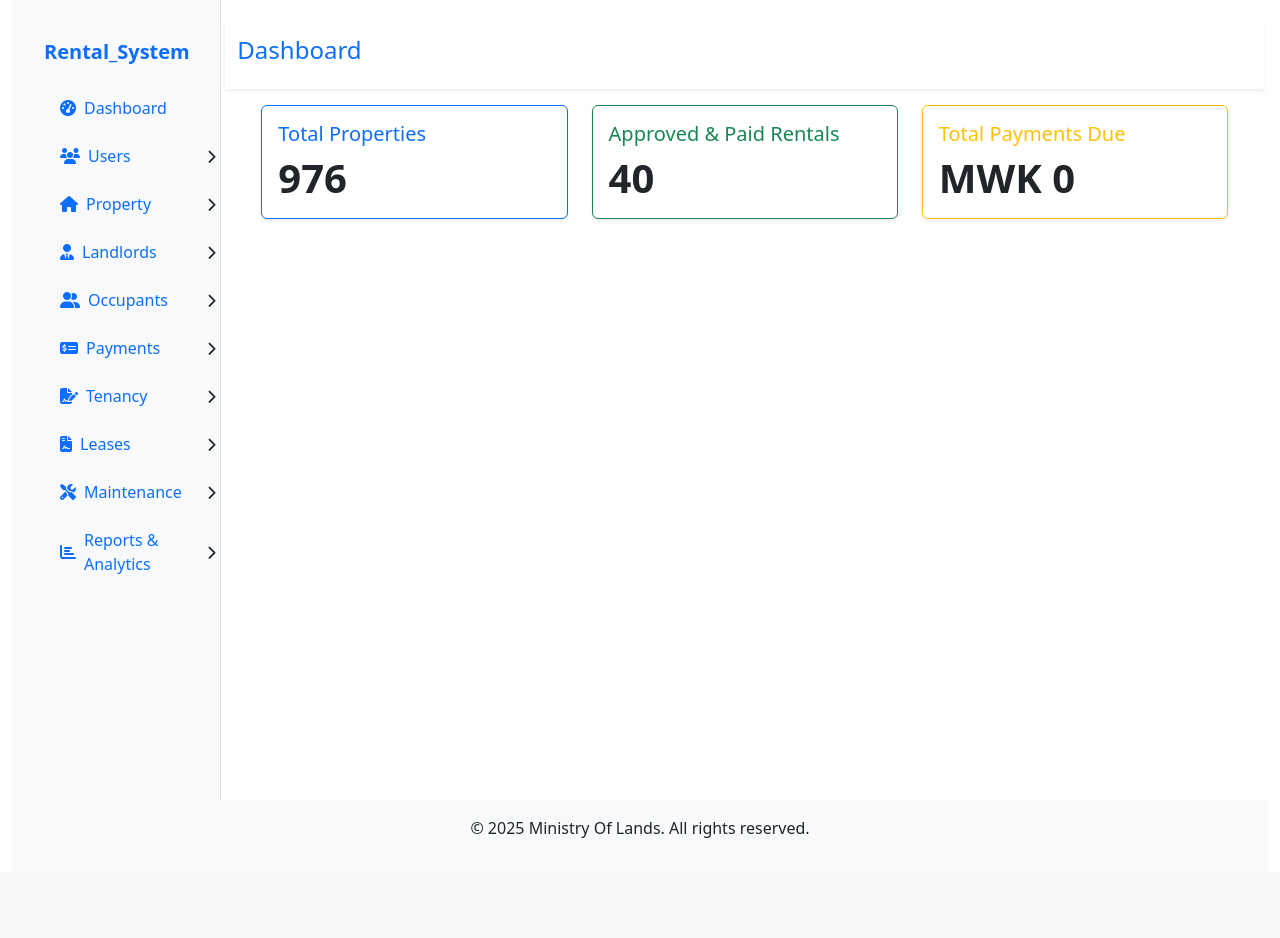
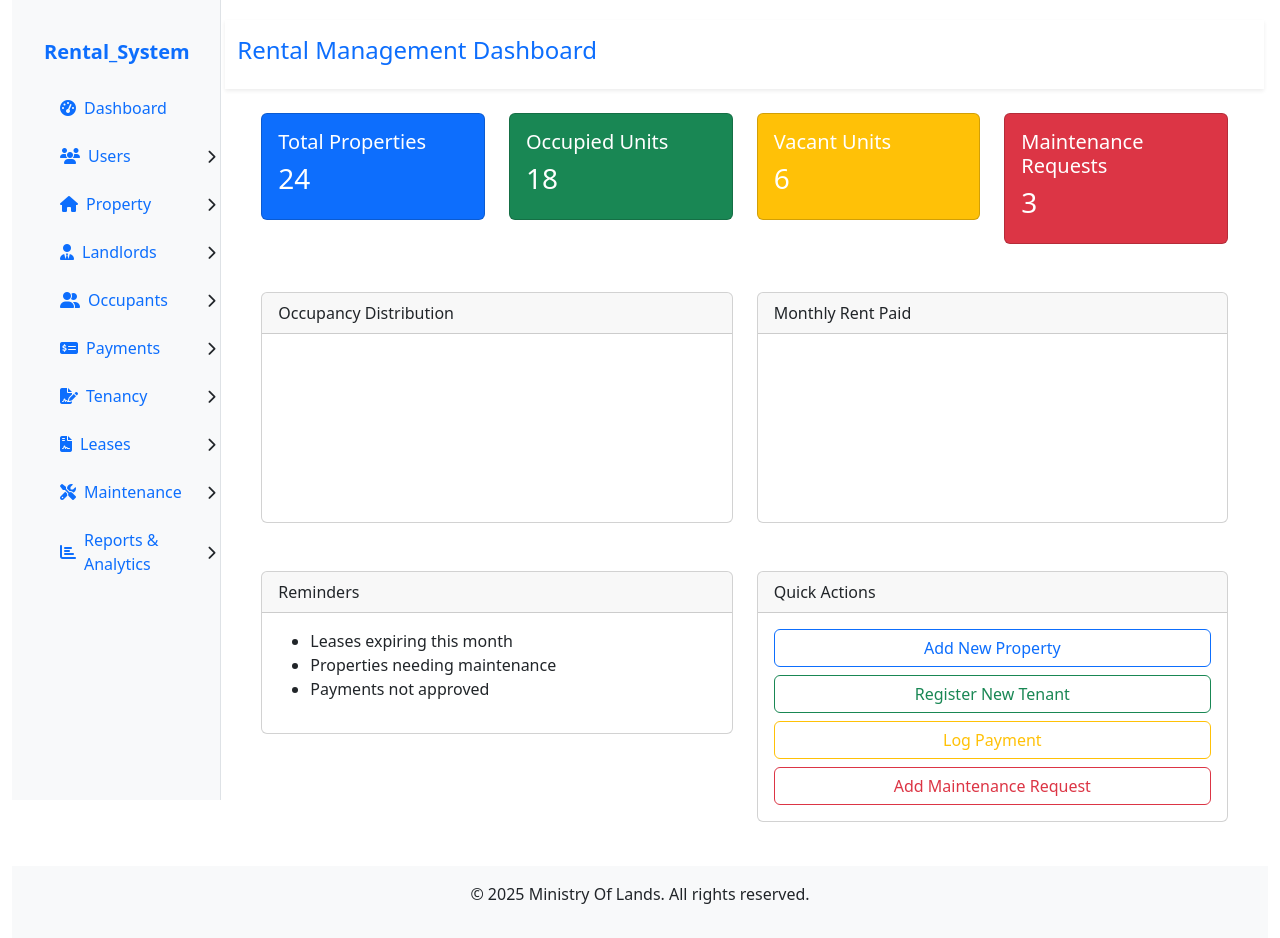
Before and after one commit to lincolnMK/rentalsv3, a PHP site: page / in a window 1280 px wide. Shown: the part 60-998 px from the top of the page. Before the commit the page ends 898 px from the top, so only its background shows below. Run offline with PHP 8.4, Linux system fonts and the light colour scheme; a user stored in the database is signed in; data comes from the database, SQL or seed files in the repository; a map, chart or similar area stays blank; some libraries are stand-ins or nearby versions.

Commit message:
modifying the daah

```diff
--- a/pages/homepage_copy.php
+++ b/pages/homepage_copy.php
@@ -21,40 +21,126 @@ $total_approved_paid_payments_this_month = 40;
 ?>
 
 <!-- Topbar (Inside Main Content) -->
-<div class="row bg-white py-3 shadow-sm mb-3">
+ <div class="row bg-white py-3 shadow-sm">
                 <div class="col">
-        <h4 class="text-primary">Dashboard</h4>
+                    <h4 class="text-primary">Rental Management Dashboard</h4>
                 </div>
             </div>
+  <div class="container-fluid p-4">
 
-<!-- Dashboard Content -->
-<div class="container-fluid px-4">
+    <!-- Stats Row -->
     <div class="row g-4">
-        <div class="col-md-4">
-            <div class="card border-primary shadow-sm h-100">
+      <div class="col-md-3">
+        <div class="card text-white bg-primary">
           <div class="card-body">
-                    <h5 class="card-title text-primary">Total Properties</h5>
-                    <p class="card-text display-6 fw-semibold"><?= $number_of_properties; ?></p>
+            <h5 class="card-title">Total Properties</h5>
+            <h3>24</h3>
+          </div>
+        </div>
+      </div>
+      <div class="col-md-3">
+        <div class="card text-white bg-success">
+          <div class="card-body">
+            <h5 class="card-title">Occupied Units</h5>
+            <h3>18</h3>
+          </div>
+        </div>
+      </div>
+      <div class="col-md-3">
+        <div class="card text-white bg-warning">
+          <div class="card-body">
+            <h5 class="card-title">Vacant Units</h5>
+            <h3>6</h3>
+          </div>
+        </div>
+      </div>
+      <div class="col-md-3">
+        <div class="card text-white bg-danger">
+          <div class="card-body">
+            <h5 class="card-title">Maintenance Requests</h5>
+            <h3>3</h3>
+          </div>
         </div>
       </div>
     </div>
 
-        <div class="col-md-4">
-            <div class="card border-success shadow-sm h-100">
+    <!-- Charts Row -->
+    <div class="row g-4 mt-4">
+      <div class="col-md-6">
+        <div class="card">
+          <div class="card-header">Occupancy Distribution</div>
           <div class="card-body">
-                    <h5 class="card-title text-success">Approved & Paid Rentals</h5>
-                    <p class="card-text display-6 fw-semibold"><?= $total_approved_paid_payments_this_month; ?></p>
+            <canvas id="occupancyChart"></canvas>
+          </div>
+        </div>
+      </div>
+      <div class="col-md-6">
+        <div class="card">
+          <div class="card-header">Monthly Rent Paid</div>
+          <div class="card-body">
+            <canvas id="rentChart"></canvas>
+          </div>
         </div>
       </div>
     </div>
 
-        <div class="col-md-4">
-            <div class="card border-warning shadow-sm h-100">
+    <!-- Reminders and Quick Actions -->
+    <div class="row g-4 mt-4">
+      <div class="col-md-6">
+        <div class="card">
+          <div class="card-header">Reminders</div>
           <div class="card-body">
-                    <h5 class="card-title text-warning">Total Payments Due</h5>
-                    <p class="card-text display-6 fw-semibold">MWK <?= $total_balance_due ?></p>
+            <ul>
+              <li>Leases expiring this month</li>
+              <li>Properties needing maintenance</li>
+              <li>Payments not approved</li>
+            </ul>
+          </div>
+        </div>
+      </div>
+      <div class="col-md-6">
+        <div class="card">
+          <div class="card-header">Quick Actions</div>
+          <div class="card-body d-grid gap-2">
+            <button class="btn btn-outline-primary">Add New Property</button>
+            <button class="btn btn-outline-success">Register New Tenant</button>
+            <button class="btn btn-outline-warning">Log Payment</button>
+            <button class="btn btn-outline-danger">Add Maintenance Request</button>
           </div>
         </div>
       </div>
     </div>
-</div>
+
+
+
+  <script>
+    // Occupancy Chart
+    const occupancyCtx = document.getElementById('occupancyChart').getContext('2d');
+    new Chart(occupancyCtx, {
+      type: 'pie',
+      data: {
+        labels: ['Occupied', 'Vacant'],
+        datasets: [{
+          data: [18, 6],
+          backgroundColor: ['#198754', '#ffc107']
+        }]
+      }
+    });
+
+    // Rent Chart
+    const rentCtx = document.getElementById('rentChart').getContext('2d');
+    new Chart(rentCtx, {
+      type: 'line',
+      data: {
+        labels: ['Jan', 'Feb', 'Mar', 'Apr', 'May', 'Jun'],
+        datasets: [{
+          label: 'Rent Collected (MWK)',
+          data: [1500000, 1650000, 1800000, 1750000, 1900000, 2100000],
+          fill: false,
+          borderColor: '#0d6efd',
+          tension: 0.1
+        }]
+      }
+    });
+  </script>
+<script src="https://cdn.jsdelivr.net/npm/chart.js"></script>
```
Lines whose indentation alone changed are shown as unchanged.
